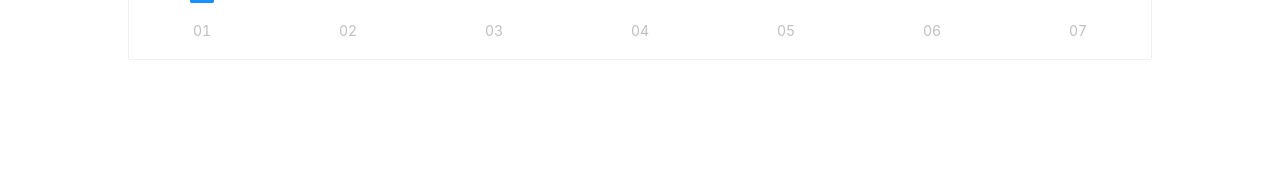
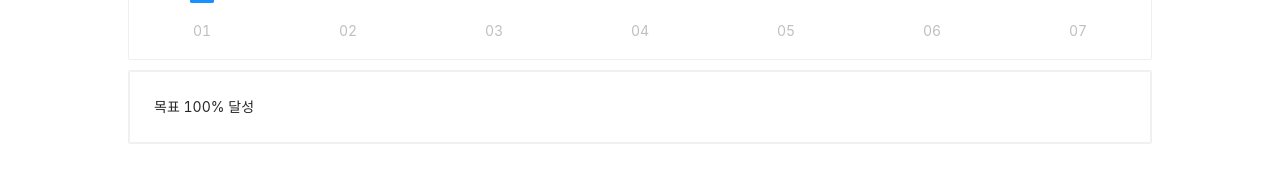
Before and after one commit to veggie-meal/veggie_web, a React (Create React App) app: page / in a window 1280 px wide. Shown: the part 285-479 px from the top of the page. Built offline with nearby package versions, Linux system fonts and the light colour scheme.

Commit message:
add Goal component in Main page

```diff
--- /dev/null
+++ b/src/components/Goal.js
@@ -0,0 +1,12 @@
+import React from 'react';
+import { Card } from 'antd';
+
+const Goal = () => {
+  return (
+      <div className="main-card">
+          <Card>목표 100% 달성</Card>
+      </div>
+  );
+}
+
+export default Goal;
--- a/src/index.css
+++ b/src/index.css
@@ -26,3 +26,11 @@ code {
   border-radius: 2px;
   margin: auto;
 }
+
+.main-card {
+  width: 80vw;
+  border: 1px solid #f0f0f0;
+  border-radius: 2px;
+  margin: auto;
+  margin-top: 10px;
+}
--- a/src/pages/Main.js
+++ b/src/pages/Main.js
@@ -1,6 +1,7 @@
 import React from 'react';
 import MainCalendar from '../components/MainCalendar';
 import NavBar from "../components/NavBar";
+import Goal from "../components/Goal"
 import {Layout} from "antd";
 
 const { Header, Footer, Sider, Content } = Layout;
@@ -11,6 +12,7 @@ function Main() {
         <Content style={{padding:'10px 20px',minHeight:"100vh",backgroundColor:"white"}}>
             <div className="site-layout-content">
                 <MainCalendar/>
+                <Goal/>
             </div>
         </Content>
         <NavBar/>
```
